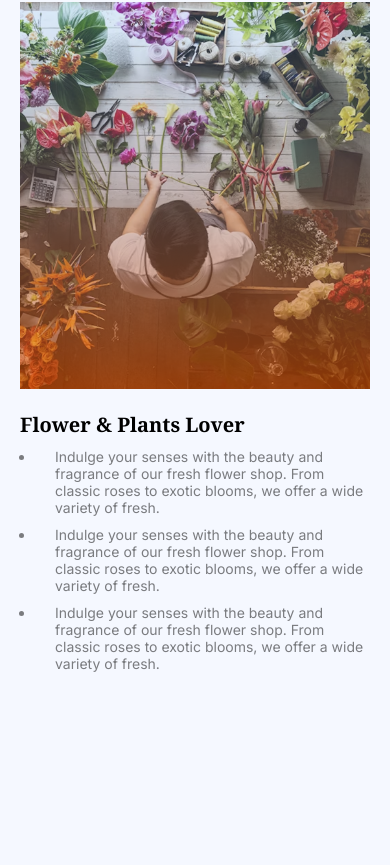
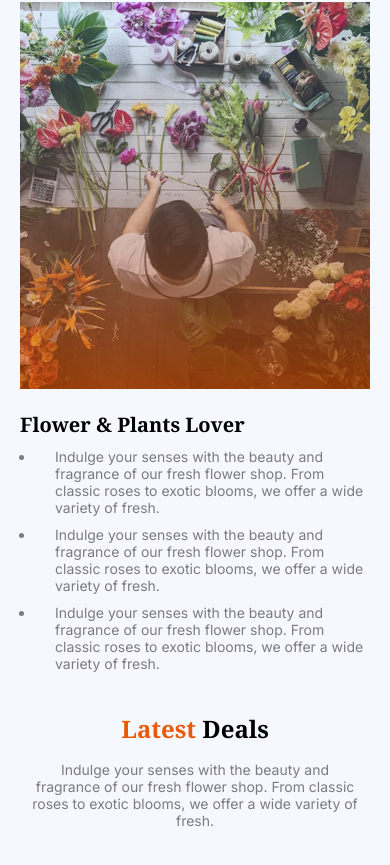
Before and after one commit to Jobayer561/B12A02-Responsive-Flowers, a plain HTML site: page index.html in a window 390 px wide. Shown: the part 2268-3133 px from the top of the page. Before the commit the page ends 2940 px from the top, so only its background shows below. Drawn offline with Linux system fonts and the light colour scheme.

Commit message:
latest deals add

```diff
--- a/index.html
+++ b/index.html
@@ -143,7 +143,9 @@
           </div>
         </div>
       </section>
- <section class="container">
+ <section class="container ">
+   <h2 class="Noto-serif-normal deals">Latest  <span class="black">Deals</span></h2>
+   <p class="Inter-normal deals-para">Indulge your senses with the beauty and fragrance of our fresh flower shop. From classic roses to exotic blooms, we offer a wide variety of fresh.</p>
 
  </section>
     </body>
--- a/styles/style.css
+++ b/styles/style.css
@@ -192,7 +192,22 @@ section {
 filter: drop-shadow(-4px 10px 4px rgba(0, 0, 0, 0.25));
 
 }
+.deals{
+  margin-top: 50px;
+  font-size: 50px;
+  font-weight: bold;
+  color: #e95a08;
+  text-align: center;
 
+}
+ .deals-para{
+  margin-top: 30px;
+  font-size: 22px;
+  color:#00000080;
+  text-align: center;
+  padding: 0 126px;
+  margin-bottom: 50px;
+ }
 
 @media screen and (max-width: 768px) {
   section {
@@ -294,6 +309,13 @@ filter: drop-shadow(-4px 10px 4px rgba(0, 0, 0, 0.25));
       font-size: 14px;
       padding: 0 20px;
     }
-
-
+   .deals{
+    margin-top: 40px;
+    font-size: 24px
+   }
+ .deals-para{
+  margin-top: 16px;
+  font-size: 14px;
+  padding: 0 30px;
+ }
 }
```
